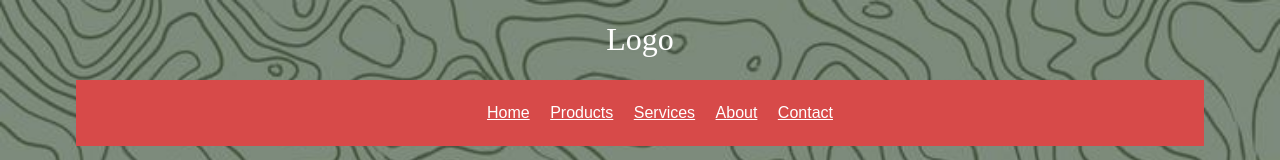
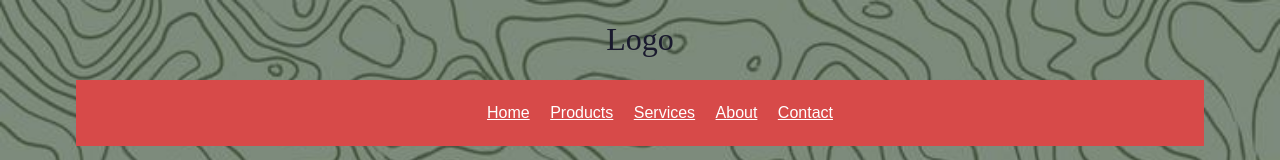
Before and after one commit to kaidavey/dev109, a plain HTML site: page m04/index.html in a window 1280 px wide. Shown: the top 160 px of the page. Drawn offline with Linux system fonts and the light colour scheme; a web font is replaced by a local one.

Commit message:
changed logo color

```diff
--- a/m04/style.css
+++ b/m04/style.css
@@ -77,6 +77,7 @@ footer {
 	font-family: 'AutobahnRegular';
 	font-weight: normal;
 	font-style: normal;
+	color: #1a1a2e;
 }
 
 .altcolor {
```
